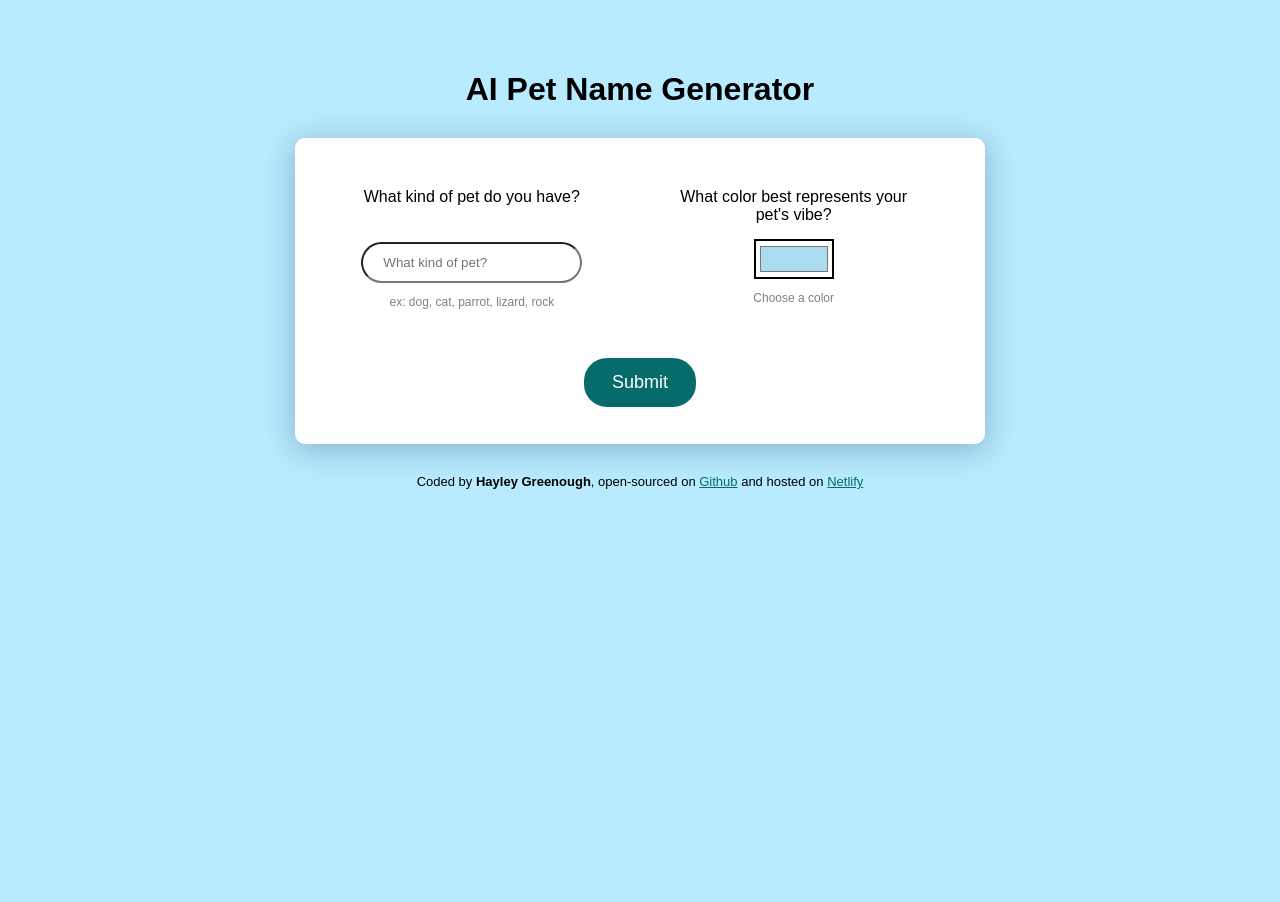
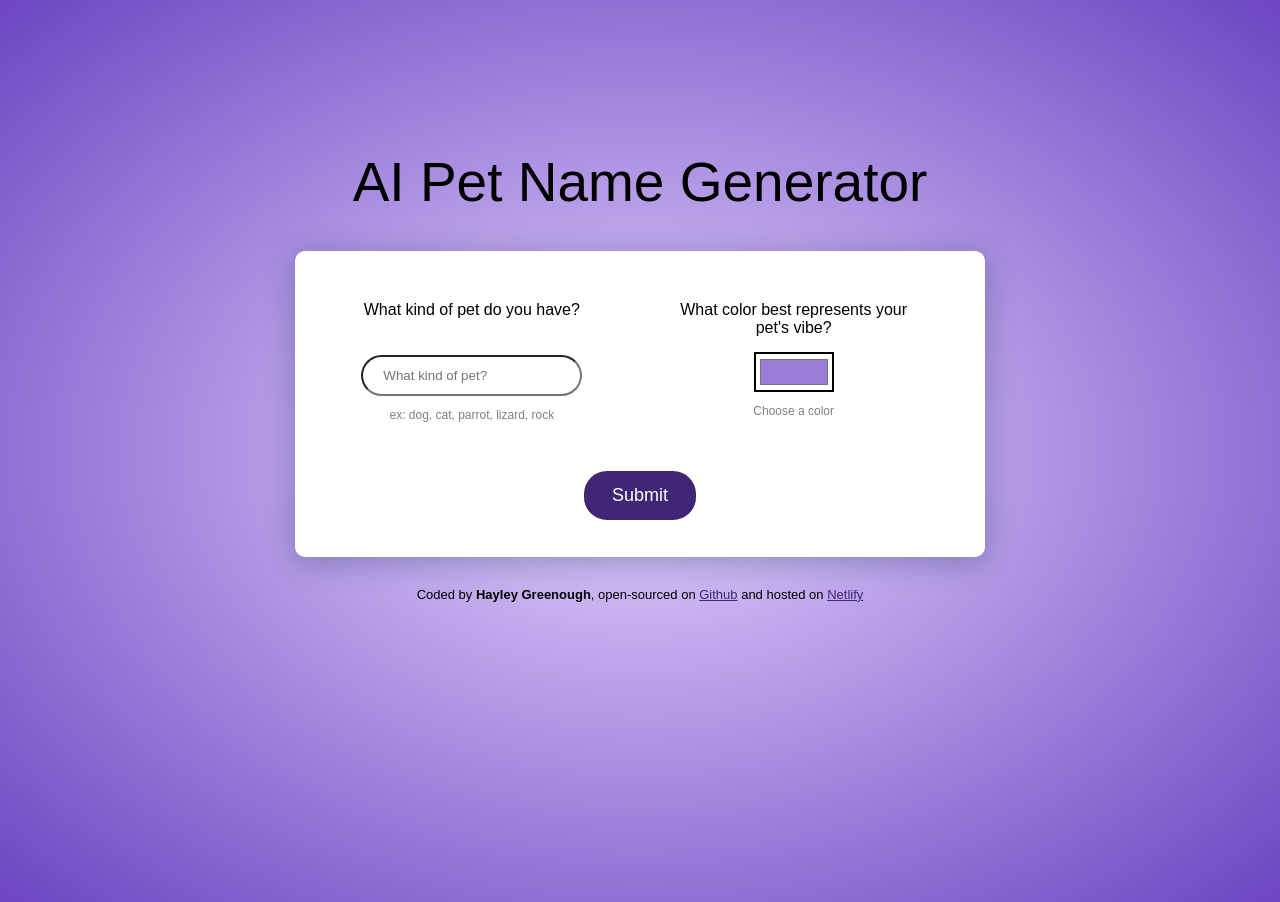
Before and after one commit to greenough-h/AI-pet-name-generator, a plain HTML site: page index.html in a window 1280 px wide. Before the commit the page ends 800 px from the top, so only its background shows below. Drawn offline with nearby package versions, Linux system fonts and the light colour scheme.

Commit message:
Updated CSS theme

```diff
--- a/index.html
+++ b/index.html
@@ -27,7 +27,7 @@
                 </div>
                 <div class="vibe">
                     <label for="color-vibe">What color best represents your pet's vibe?</label>
-                    <input type="color" id="color-vibe" required value="#ABDCF1">
+                    <input type="color" id="color-vibe" required value="#987CD8">
                     <p class="instructions"> Choose a color</p>
                 </div>
             </div>
--- a/src/style.css
+++ b/src/style.css
@@ -1,5 +1,5 @@
 :root {
-  --accent-color: rgb(5, 107, 107);
+  --accent-color: #3f2776;
 }
 
 body {
@@ -8,7 +8,8 @@ body {
     rgba(5, 107, 107, 1) 15%,
     rgba(183, 235, 255, 1) 100%
   );*/
-  background-color: #b8ebff;
+  background: radial-gradient(#e6d5ff, #6b46c1);
+  background-color: #e6d5ff;
   font-family: Arial, Helvetica, sans-serif;
 }
 
@@ -23,7 +24,10 @@ body {
 }
 
 h1 {
+  margin-top: 100px;
   text-align: center;
+  font-size: 55px;
+  font-weight: normal;
   padding: 50px 0 0 0;
 }
 
@@ -102,6 +106,7 @@ h1 {
 footer {
   font-size: 13px;
   text-align: center;
+  margin-bottom: 300px;
 }
 
 a {
```
